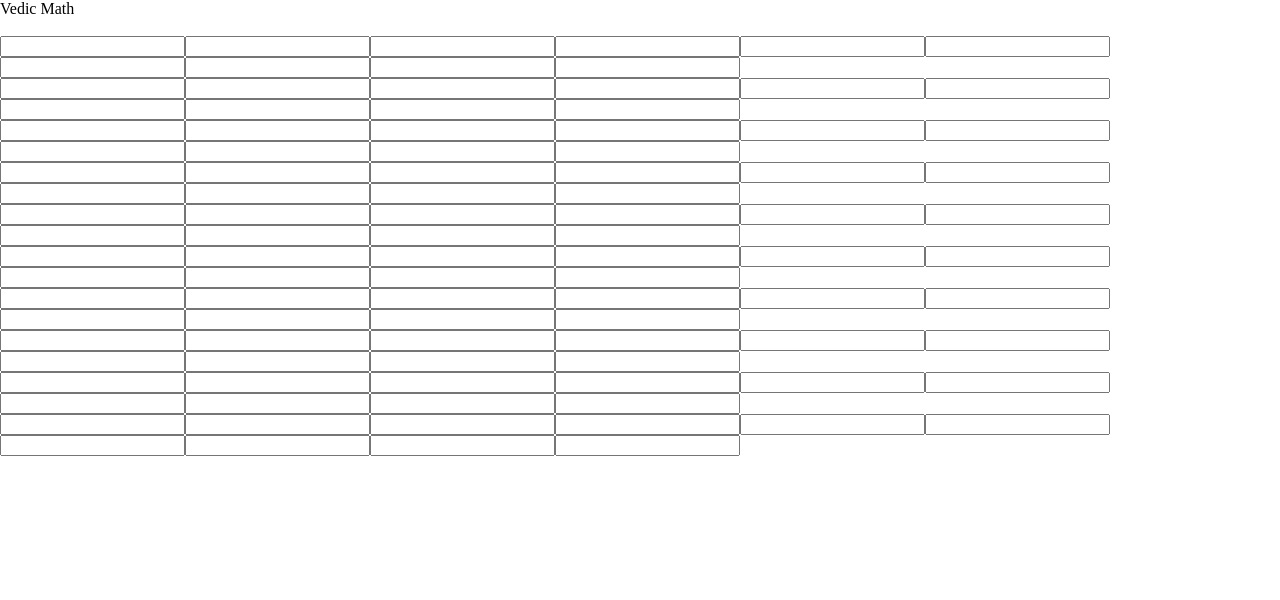
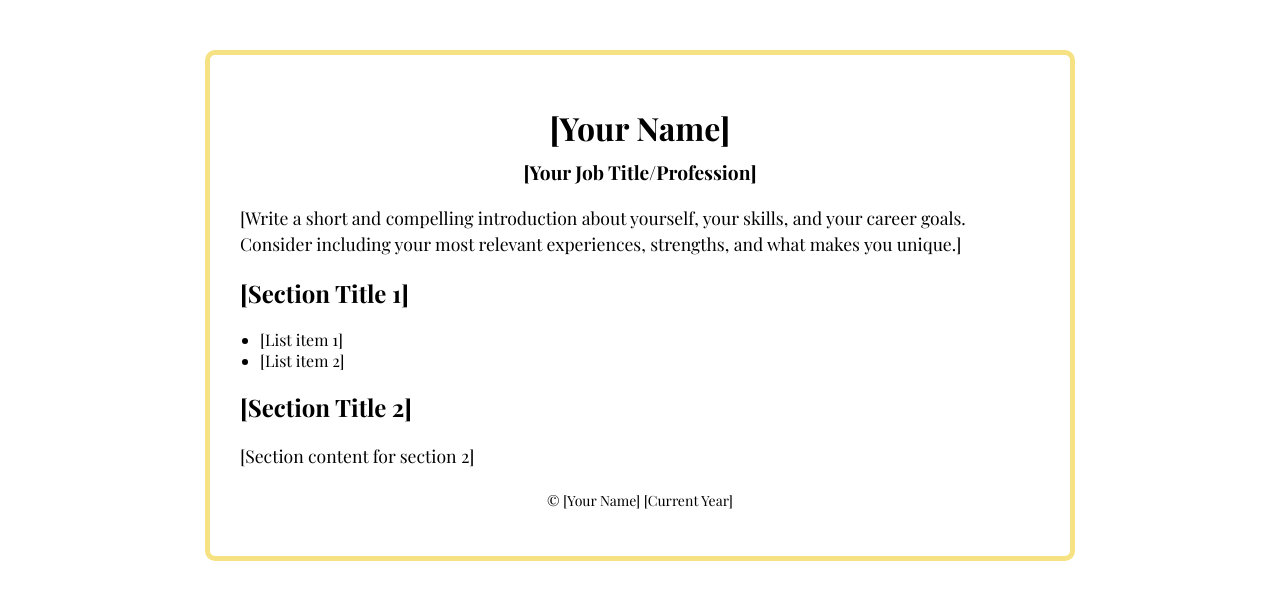
Before and after one commit to arpitg94/arpitg94.github.io, a plain HTML site: page index.html in a window 1280 px wide. Drawn offline with nearby package versions, Linux system fonts and the light colour scheme.

Commit message:
Update index.html

```diff
--- a/index.html
+++ b/index.html
@@ -1,15 +1,36 @@
 <!DOCTYPE html>
 <html lang="en">
 <head>
-    <meta charset="UTF-8">
-    <meta name="viewport" content="width=device-width, initial-scale=1.0">
-    <link rel="stylesheet" href="style.css">
-    <title>Vedic-math</title>
+  <meta charset="UTF-8">
+  <meta name="viewport" content="width=device-width, initial-scale=1.0">
+  <title>[Your Name's Portfolio]</title>
+  <link rel="stylesheet" href="style.css">
+  <link rel="preconnect" href="https://fonts.googleapis.com">
+  <link rel="stylesheet" href="https://fonts.googleapis.com/css2?family=Playfair+Display:wght@400;700&display=swap">
 </head>
 <body>
-    <div id="name">Vedic Math</div>
-    <div>&nbsp;&nbsp;</div>
-    <div id="spreadsheet-container"></div>
-    <script src="script.js"></script>
+  <div class="container">
+    <header>
+      <h1>[Your Name]</h1>
+      <h3>[Your Job Title/Profession]</h3>
+    </header>
+    <main>
+      <p>[Write a short and compelling introduction about yourself, your skills, and your career goals. Consider including your most relevant experiences, strengths, and what makes you unique.]</p>
+      <section>
+        <h2>[Section Title 1]</h2>
+        <ul>
+          <li>[List item 1]</li>
+          <li>[List item 2]</li>
+        </ul>
+      </section>
+      <section>
+        <h2>[Section Title 2]</h2>
+        <p>[Section content for section 2]</p>
+      </section>
+      </main>
+    <footer>
+      <p>&copy; [Your Name] [Current Year]</p>
+    </footer>
+  </div>
 </body>
 </html>
```
